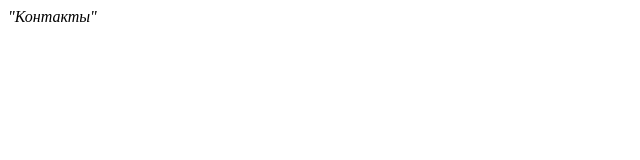
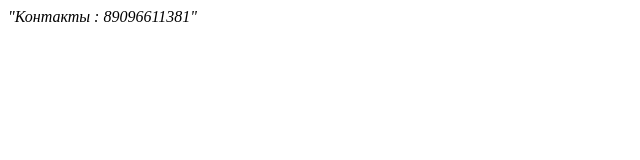
Before and after one commit to Cabernetik2101/caber-project, a plain HTML site: page index.html in a window 1280 px wide. Shown: the whole page, without its empty margins (0-640 px from the left). Drawn offline with Linux system fonts and the light colour scheme.

Commit message:
added number

```diff
--- a/index.html
+++ b/index.html
@@ -1,4 +1,4 @@
 <!DOCTYPE html>
 <head>
 </head>
-<address> "Контакты"
+<address> "Контакты : 89096611381"
```
